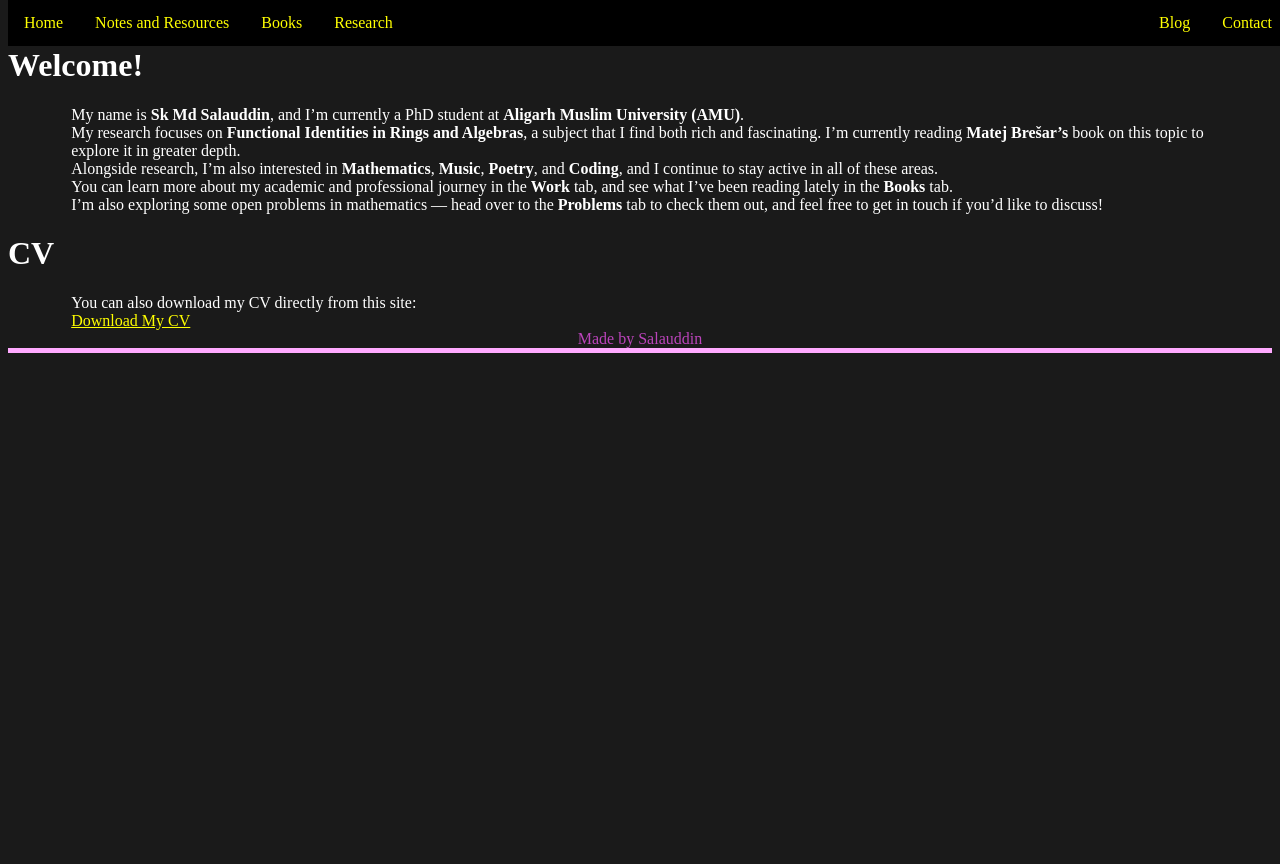
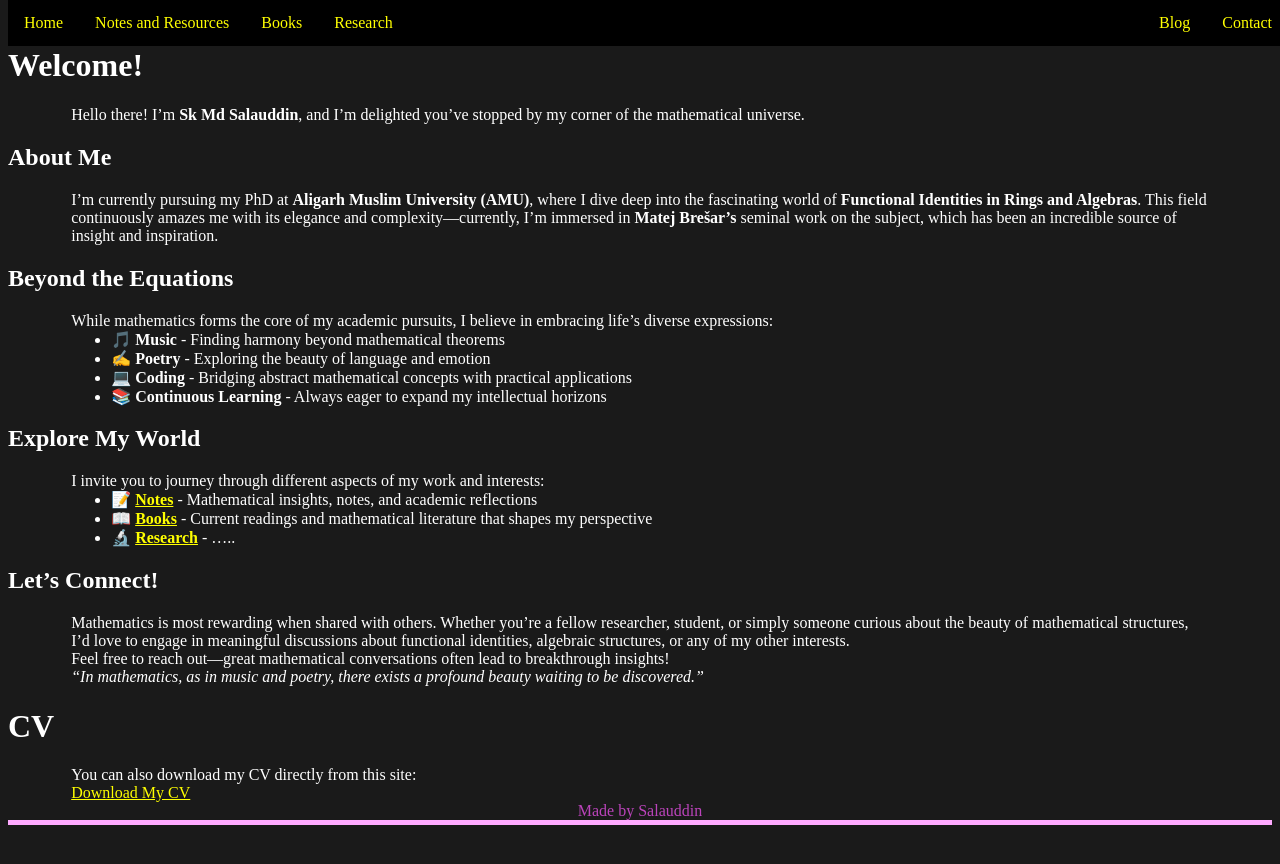
Before and after one commit to skmds99/salauddin.github.io, a Jekyll site: the page built from index.md, in a window 1280 px wide and 933 px high. Shown: the top 864 px of the window. Built offline with Jekyll 4.4.1, drawn with Linux system fonts in a browser that asks for light colours.

Commit message:
Update index.md

```diff
--- a/index.md
+++ b/index.md
@@ -5,15 +5,32 @@ title: About Me
 
 # Welcome!
 
-My name is **Sk Md Salauddin**, and I’m currently a PhD student at **Aligarh Muslim University (AMU)**.
+Hello there! I'm **Sk Md Salauddin**, and I'm delighted you've stopped by my corner of the mathematical universe.
 
-My research focuses on **Functional Identities in Rings and Algebras**, a subject that I find both rich and fascinating. I’m currently reading **Matej Brešar’s** book on this topic to explore it in greater depth.
+## About Me
+I'm currently pursuing my PhD at **Aligarh Muslim University (AMU)**, where I dive deep into the fascinating world of **Functional Identities in Rings and Algebras**. This field continuously amazes me with its elegance and complexity—currently, I'm immersed in **Matej Brešar's** seminal work on the subject, which has been an incredible source of insight and inspiration.
 
-Alongside research, I’m also interested in **Mathematics**, **Music**, **Poetry**, and **Coding**, and I continue to stay active in all of these areas.
+## Beyond the Equations
+While mathematics forms the core of my academic pursuits, I believe in embracing life's diverse expressions:
+- 🎵 **Music** - Finding harmony beyond mathematical theorems
+- ✍️ **Poetry** - Exploring the beauty of language and emotion
+- 💻 **Coding** - Bridging abstract mathematical concepts with practical applications
+- 📚 **Continuous Learning** - Always eager to expand my intellectual horizons
 
-You can learn more about my academic and professional journey in the **Work** tab, and see what I’ve been reading lately in the **Books** tab.
+## Explore My World
+I invite you to journey through different aspects of my work and interests:
 
-I'm also exploring some open problems in mathematics — head over to the **Problems** tab to check them out, and feel free to get in touch if you’d like to discuss!
+- **📝 [Notes](./resources.md)** - Mathematical insights, notes, and academic reflections
+- **📖 [Books](./books.md)** - Current readings and mathematical literature that shapes my perspective
+- **🔬 [Research](./research.md)** - .....
+
+## Let's Connect!
+Mathematics is most rewarding when shared with others. Whether you're a fellow researcher, student, or simply someone curious about the beauty of mathematical structures, I'd love to engage in meaningful discussions about functional identities, algebraic structures, or any of my other interests.
+
+Feel free to reach out—great mathematical conversations often lead to breakthrough insights!
+
+
+*"In mathematics, as in music and poetry, there exists a profound beauty waiting to be discovered."*
 
 
 # CV
```
